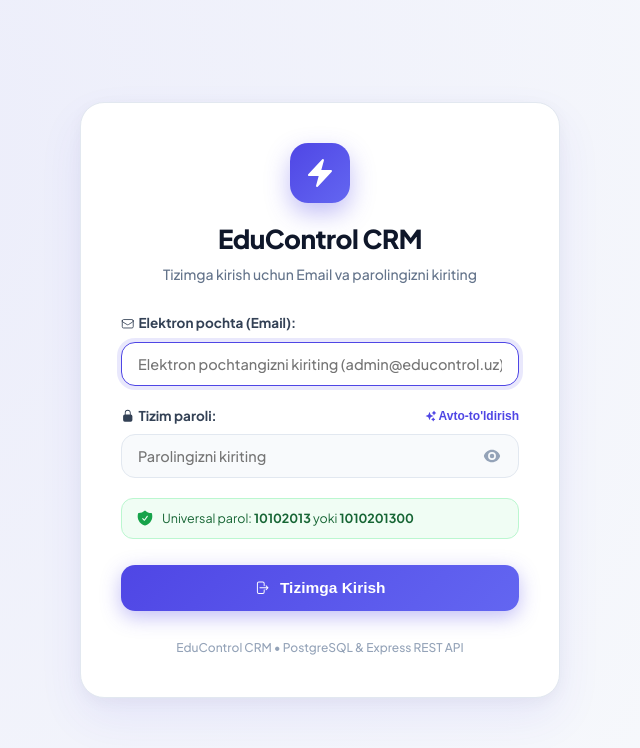
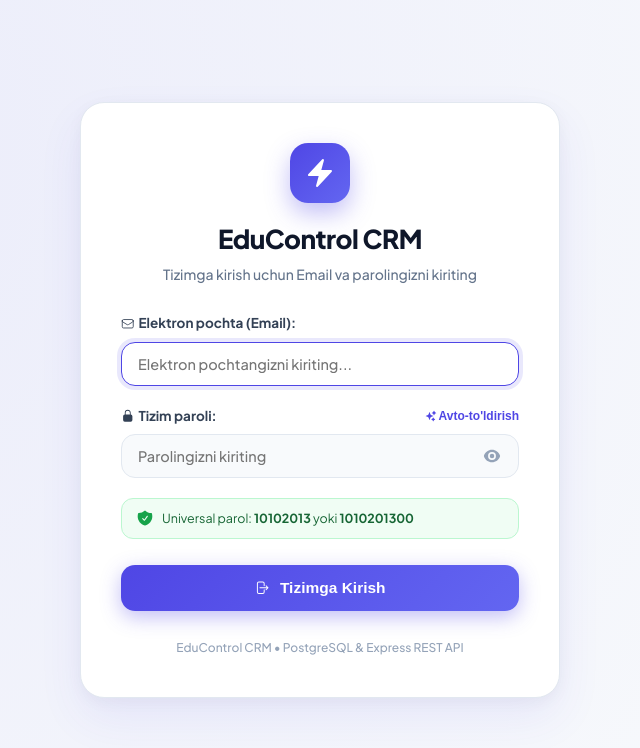
Before and after one commit to Abdulaziz701UZB/Frontend-Backend-Exam, a React (Vite) app in the folder frontend/: page /login in a window 1280 px wide. Shown: the top 748 px of the page, without its empty margins (320-960 px from the left). Built offline with nearby package versions, Linux system fonts and the light colour scheme; no server answers.

Commit message:
Update email placeholder to Elektron pochtangizni kiriting...

```diff
--- a/frontend/src/pages/Login/Login.jsx
+++ b/frontend/src/pages/Login/Login.jsx
@@ -71,7 +71,7 @@ const Login = () => {
               <input
                 type="email"
                 className="login-form-input"
-                placeholder="Elektron pochtangizni kiriting (admin@educontrol.uz)"
+                placeholder="Elektron pochtangizni kiriting..."
                 value={email}
                 onChange={(e) => setEmail(e.target.value)}
                 required
```
